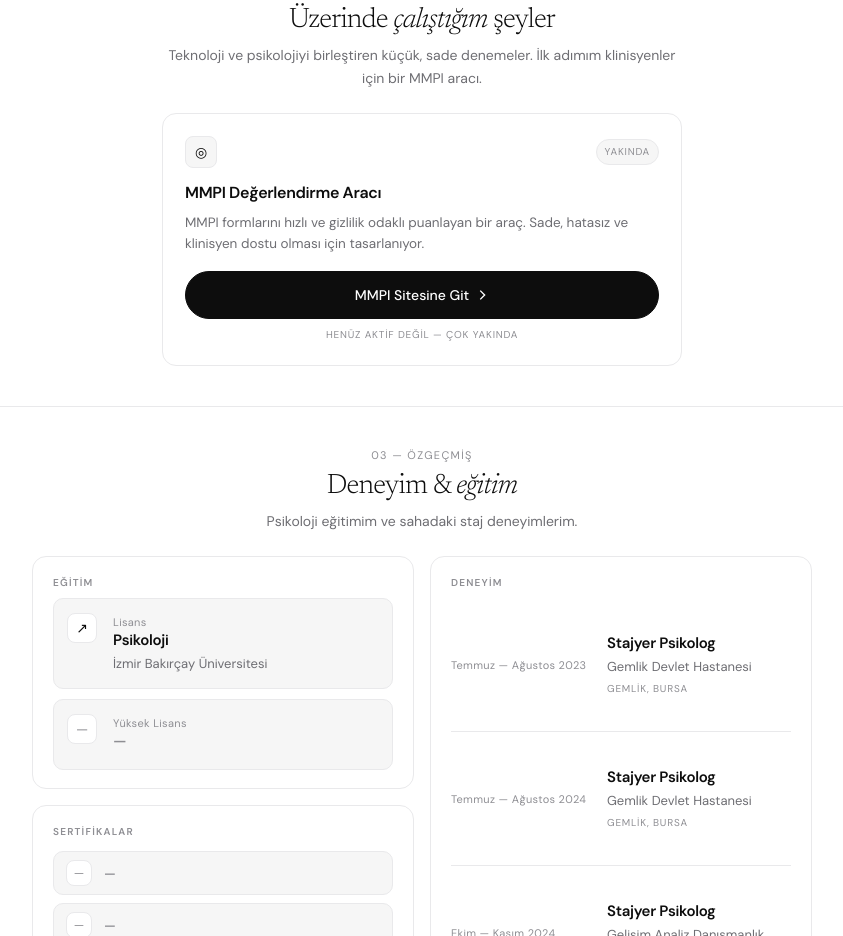
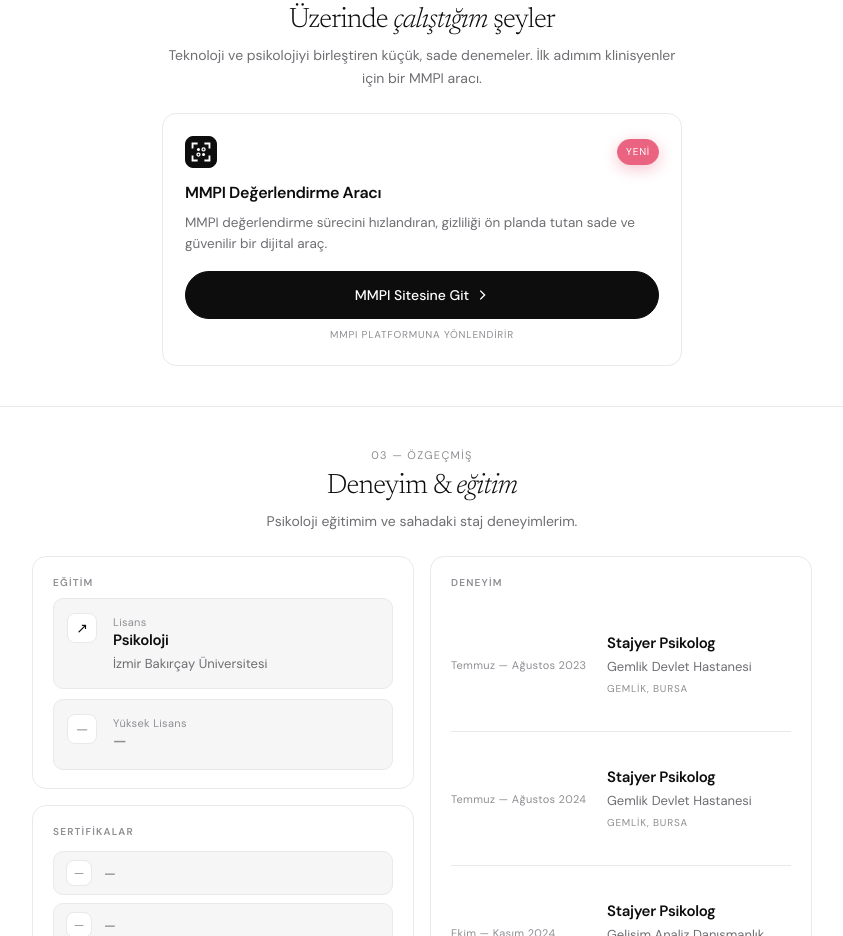
Before and after one commit to kaaradumaann-psi/halilkaraduman.com.tr, a React (Vite) app: page / in a window 1280 px wide. Shown: the part 1480-2416 px from the top of the page, without its empty margins (218-1061 px from the left). Built offline with nearby package versions, Linux system fonts and the light colour scheme.

Commit message:
feat: launch MMPI link and harden site quality
Co-authored-by: arena-agent <297053741+arena-agent@users.noreply.github.com>

```diff
--- a/index.html
+++ b/index.html
@@ -4,9 +4,11 @@
     <meta charset="UTF-8" />
     <meta name="viewport" content="width=device-width, initial-scale=1.0" />
     <title>Halil Karaduman | Psikolog &amp; Geliştirici</title>
-    <meta name="description" content="Psikolog ve geliştirici Halil Karaduman'ın kişisel sitesi. Psikoloji bilimini daha sade ve güvenilir kılan dijital araçlar üzerine çalışıyor; ilk projesi olan MMPI değerlendirme aracı çok yakında." />
+    <meta name="description" content="Psikolog ve geliştirici Halil Karaduman'ın kişisel sitesi. Psikoloji bilimini daha sade ve güvenilir kılan dijital araçlar ve MMPI değerlendirme platformu." />
     <meta name="author" content="Halil Karaduman" />
+    <meta name="robots" content="index, follow" />
     <meta name="theme-color" content="#ffffff" />
+    <link rel="canonical" href="https://halilkaraduman.com.tr/" />
     <link rel="preconnect" href="https://fonts.googleapis.com">
     <link rel="preconnect" href="https://fonts.gstatic.com" crossorigin>
     <link href="https://fonts.googleapis.com/css2?family=DM+Sans:ital,opsz,wght@0,9..40,300;0,9..40,400;0,9..40,500;0,9..40,600;1,9..40,400&family=Newsreader:ital,opsz,wght@0,6..72,300;0,6..72,400;0,6..72,500;1,6..72,300;1,6..72,400&display=swap" rel="stylesheet">
@@ -15,13 +17,13 @@
     <meta property="og:type" content="website" />
     <meta property="og:site_name" content="halilkaraduman.com.tr" />
     <meta property="og:title" content="Halil Karaduman | Psikolog &amp; Geliştirici" />
-    <meta property="og:description" content="Psikoloji bilimini daha sade ve güvenilir kılan dijital araçlar. MMPI değerlendirme aracı çok yakında." />
+    <meta property="og:description" content="Psikoloji bilimini daha sade ve güvenilir kılan dijital araçlar ve MMPI değerlendirme platformu." />
     <meta property="og:url" content="https://halilkaraduman.com.tr/" />
     <meta property="og:image" content="https://halilkaraduman.com.tr/logo-full.png" />
     <meta property="og:locale" content="tr_TR" />
     <meta name="twitter:card" content="summary" />
     <meta name="twitter:title" content="Halil Karaduman | Psikolog &amp; Geliştirici" />
-    <meta name="twitter:description" content="Psikoloji bilimini daha sade ve güvenilir kılan dijital araçlar. MMPI değerlendirme aracı çok yakında." />
+    <meta name="twitter:description" content="Psikoloji bilimini daha sade ve güvenilir kılan dijital araçlar ve MMPI değerlendirme platformu." />
     <meta name="twitter:image" content="https://halilkaraduman.com.tr/logo-full.png" />
   </head>
   <body>
--- a/src/App.jsx
+++ b/src/App.jsx
@@ -95,21 +95,27 @@ export default function App(){
         })
       })
       const data = await res.json().catch(() => null)
-      if(!res.ok || !data?.ok) throw new Error(data?.message || 'Gönderim başarısız')
+      if(!res.ok || !data?.ok) {
+        const error = new Error(data?.message || 'Mesaj gönderilemedi. Lütfen daha sonra tekrar deneyin.')
+        error.isServerResponse = true
+        throw error
+      }
       setToast('Mesajın gönderildi ✓ — en kısa sürede döneceğim.')
       setForm({ ad: '', email: '', mesaj: '', website: '' })
     } catch(err){
-      // Sunucu yapılandırılmadıysa veya erişilemiyorsa mail uygulamasını aç.
-      const subject = encodeURIComponent(`halilkaraduman.com.tr — ${form.ad}`)
-      const body = encodeURIComponent(`Ad: ${form.ad}\nE-posta: ${form.email}\n\nMesaj:\n${form.mesaj}`)
-      window.location.href = `mailto:contact@halilkaraduman.com.tr?subject=${subject}&body=${body}`
-      setToast('Mail uygulamanız açıldı — oradan gönderebilirsiniz.')
+      if (err.isServerResponse) {
+        setToast(err.message)
+      } else {
+        // Ağ bağlantısı kurulamazsa kullanıcıya e-posta uygulaması üzerinden alternatif sun.
+        const subject = encodeURIComponent(`halilkaraduman.com.tr — ${form.ad}`)
+        const body = encodeURIComponent(`Ad: ${form.ad}\nE-posta: ${form.email}\n\nMesaj:\n${form.mesaj}`)
+        window.location.href = `mailto:contact@halilkaraduman.com.tr?subject=${subject}&body=${body}`
+        setToast('Bağlantı kurulamadı — mail uygulamanız açıldı.')
+      }
     } finally {
       setSending(false)
     }
   }
-  const onMmpi = e => { e.preventDefault(); setToast('MMPI platformu çok yakında — şimdilik aktif değil.') }
-
   return (
     <>
       <nav className="nav">
@@ -222,16 +228,26 @@ export default function App(){
           </div>
           <div className="card reveal">
             <div className="card-top">
-              <div className="card-icon">◎</div>
-              <span className="card-badge">Yakında</span>
+              <div className="card-icon" aria-hidden="true">
+                <svg className="mmpi-symbol" width="28" height="28" viewBox="0 0 26 26" fill="none">
+                  <path d="M9 3H3v6M17 3h6v6M23 17v6h-6M9 23H3v-6" stroke="currentColor" strokeWidth="2.2" />
+                  <circle cx="10" cy="10" r="1.8" fill="currentColor" />
+                  <circle cx="16" cy="10" r="1.8" stroke="currentColor" strokeWidth="1.5" />
+                  <circle cx="10" cy="16" r="1.8" stroke="currentColor" strokeWidth="1.5" />
+                  <circle cx="16" cy="16" r="1.8" fill="currentColor" />
+                </svg>
+              </div>
+              <div className="card-badges">
+                <span className="card-badge card-badge--new">Yeni</span>
+              </div>
             </div>
             <h3>MMPI Değerlendirme Aracı</h3>
-            <p>MMPI formlarını hızlı ve gizlilik odaklı puanlayan bir araç. Sade, hatasız ve klinisyen dostu olması için tasarlanıyor.</p>
-            <button onClick={onMmpi} className="btn-full">
+            <p>MMPI değerlendirme sürecini hızlandıran, gizliliği ön planda tutan sade ve güvenilir bir dijital araç.</p>
+            <a href="http://mmpi.halilkaraduman.com.tr" className="btn-full">
               MMPI Sitesine Git
-              <svg width="14" height="14" viewBox="0 0 16 16" fill="none"><path d="M6 3l5 5-5 5" stroke="white" strokeWidth="1.6" /></svg>
-            </button>
-            <div className="hint">Henüz aktif değil — çok yakında</div>
+              <svg width="14" height="14" viewBox="0 0 16 16" fill="none" aria-hidden="true"><path d="M6 3l5 5-5 5" stroke="white" strokeWidth="1.6" /></svg>
+            </a>
+            <div className="hint">MMPI platformuna yönlendirir</div>
           </div>
         </div>
       </section>
@@ -334,9 +350,9 @@ export default function App(){
             </div>
             <div className="form-wrap reveal">
               <form onSubmit={onSubmit} noValidate>
-                <div className="field"><label>Adınız</label><input value={form.ad} onChange={e => setForm({ ...form, ad: e.target.value })} placeholder="Ad Soyad" required autoComplete="name" /></div>
-                <div className="field"><label>E-posta</label><input type="email" value={form.email} onChange={e => setForm({ ...form, email: e.target.value })} placeholder="ornek@mail.com" required autoComplete="email" /></div>
-                <div className="field"><label>Mesajınız</label><textarea value={form.mesaj} onChange={e => setForm({ ...form, mesaj: e.target.value })} placeholder="Merhaba Halil, ..." rows="4" required /></div>
+                <div className="field"><label htmlFor="contact-name">Adınız</label><input id="contact-name" value={form.ad} onChange={e => setForm({ ...form, ad: e.target.value })} placeholder="Ad Soyad" required maxLength={120} autoComplete="name" /></div>
+                <div className="field"><label htmlFor="contact-email">E-posta</label><input id="contact-email" type="email" value={form.email} onChange={e => setForm({ ...form, email: e.target.value })} placeholder="ornek@mail.com" required maxLength={254} autoComplete="email" inputMode="email" /></div>
+                <div className="field"><label htmlFor="contact-message">Mesajınız</label><textarea id="contact-message" value={form.mesaj} onChange={e => setForm({ ...form, mesaj: e.target.value })} placeholder="Merhaba Halil, ..." rows="4" required maxLength={5000} /></div>
                 {/* Basit honeypot: normal ziyaretçiye görünmez, botları filtrelemeye yardımcı olur. */}
                 <input type="text" name="website" value={form.website} onChange={e => setForm({ ...form, website: e.target.value })} style={{ display: 'none' }} tabIndex={-1} autoComplete="off" />
                 <button type="submit" className="btn-submit" disabled={sending}>{sending ? 'Gönderiliyor…' : 'Gönder'} <svg width="14" height="14" viewBox="0 0 16 16" fill="none"><path d="M6 3l5 5-5 5" stroke="white" strokeWidth="1.6" /></svg></button>
@@ -363,7 +379,7 @@ export default function App(){
         </div>
       </footer>
 
-      {toast && <div className="toast">{toast}</div>}
+      {toast && <div className="toast" role="status" aria-live="polite">{toast}</div>}
     </>
   )
 }
--- a/src/index.css
+++ b/src/index.css
@@ -1,5 +1,3 @@
-@import url('https://fonts.googleapis.com/css2?family=DM+Sans:ital,opsz,wght@0,9..40,300;0,9..40,400;0,9..40,500;0,9..40,600;1,9..40,400&family=Newsreader:ital,opsz,wght@0,6..72,300;0,6..72,400;0,6..72,500;1,6..72,300;1,6..72,400&display=swap');
-
 :root{
   --bg:#FFFFFF;
   --bg-soft:#F6F6F6;
@@ -28,6 +26,7 @@ img{display:block;max-width:100%}
 button{font:inherit}
 p{margin:0}
 ::selection{background:var(--text);color:var(--bg)}
+:focus-visible{outline:2px solid var(--accent);outline-offset:3px}
 
 .container{width:min(var(--max), 100% - 40px);margin-inline:auto}
 @media(max-width:600px){.container{width:min(var(--max), 100% - 32px)}}
@@ -152,8 +151,20 @@ p{margin:0}
   padding:22px;text-align:left;
 }
 .card-top{display:flex;justify-content:space-between;align-items:center;margin-bottom:12px}
-.card-icon{width:32px;height:32px;border-radius:8px;background:var(--bg-soft);border:1px solid var(--border);display:grid;place-items:center;font-size:14px}
+.card-icon{width:32px;height:32px;border-radius:8px;background:var(--text);border:1px solid var(--text);display:grid;place-items:center;font-size:14px}
+.mmpi-symbol{width:22px;height:22px;color:#fff;overflow:visible}
+.card-badges{display:flex;align-items:center;gap:6px}
 .card-badge{font-size:10px;letter-spacing:.08em;text-transform:uppercase;color:var(--muted);border:1px solid var(--border);padding:4px 8px;border-radius:999px;background:var(--bg-soft)}
+.card-badge--new{color:#fff;background:#e11d48;border-color:#e11d48;animation:new-badge-pulse 2.4s ease-in-out infinite}
+@keyframes new-badge-pulse{
+  0%,100%{opacity:1;box-shadow:0 3px 10px rgba(225,29,72,.18)}
+  50%{opacity:.68;box-shadow:0 4px 16px rgba(225,29,72,.38)}
+}
+@media (prefers-reduced-motion:reduce){
+  html{scroll-behavior:auto}
+  *,*::before,*::after{animation-duration:.01ms!important;animation-iteration-count:1!important;transition-duration:.01ms!important}
+  .reveal{opacity:1;transform:none}
+}
 .card h3{font-size:16px;margin:0 0 6px;letter-spacing:-.02em}
 .card p{font-size:13.5px;color:var(--soft);line-height:1.6;margin:0 0 16px}
 .btn-full{
```
Also changed, not shown: eslint.config.js (added, +27 -0 lines), package.json (+7 -2 lines), worker/index.js (+10 -1 lines), 2 other files (tests, documents, lock files or other folders).
